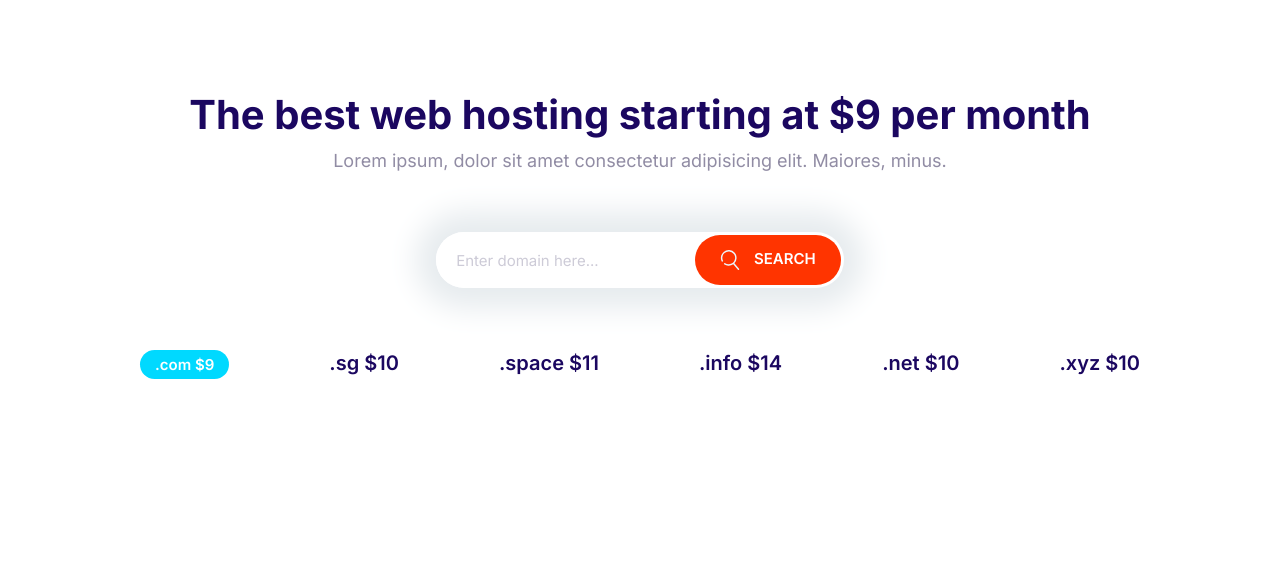
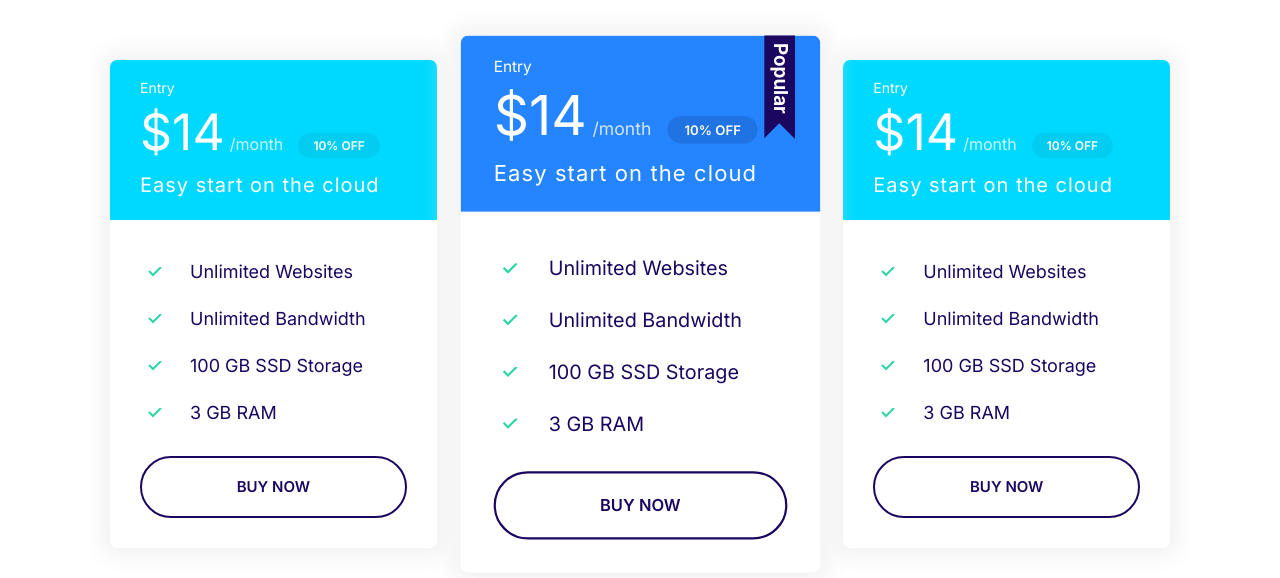
Before and after one commit to Lirac/webstar, a plain HTML site: page index.html in a window 1280 px wide. Drawn offline with Linux system fonts and the light colour scheme; a web font is replaced by a local one.

Commit message:
Adds plan block

```diff
--- a/css/styles.css
+++ b/css/styles.css
@@ -335,6 +335,10 @@ a {
   background: #02cdf1;
 }
 
+.card--primary .badge--primary {
+  background: #1f73e2;
+}
+
 .badge--small {
   font-size: 1.6rem;
   padding: 0.5rem 1.5rem;
@@ -346,6 +350,9 @@ a {
   }
 }
 /* Plans */
+.plan {
+  transition: transform .2s ease-out;
+}
 
 .plan__name {
   color: #fff;
@@ -376,6 +383,7 @@ a {
   margin-bottom: 2rem;
 }
 
+
 .plan--popular .card__header {
   position: relative;
 }
@@ -388,6 +396,10 @@ a {
   top: -6px;
   right: 5%;
 }
+
+.plan:hover {
+  transform: scale(1.05);
+}
 @media (min-width: 1024px) {
   .plan__name {
     font-size: 1.4rem;
@@ -399,6 +411,18 @@ a {
 
   .plan__billing-cycle {
     font-size: 1.6rem;
+  }
+
+  .plan .badge {
+    font-size: 1.2rem;
+  }
+
+  .plan--popular {
+    transform: scale(1.1);
+  }
+
+  .plan--popular:hover {
+    transform: scale(1.15);
   }
 }
 
@@ -745,7 +769,7 @@ a {
   display: flex;
   font-size: 2rem;
   font-weight: 600;
-  justify-content:flex-start;
+  justify-content: flex-start;
   flex-flow: wrap;
   row-gap: 2rem;
 }
@@ -762,3 +786,26 @@ a {
     flex-basis: auto;
   }
 }
+
+/* Plan block */
+
+.block-plan {
+  display: flex;
+  flex-flow: column wrap;
+  align-content: center;
+  row-gap: 6rem;
+}
+
+.block-plan .card {
+  max-width: 500px;
+}
+
+@media (min-width: 1024px) {
+  .block-plan {
+    flex-flow: row;
+  }
+  .block-plan .plan {
+    flex-basis: 30%;
+    margin: 0 2rem;
+  }
+}
--- a/index.html
+++ b/index.html
@@ -15,30 +15,67 @@
     <title>Document</title>
   </head>
   <body>
-    <section class="block container block-domain">
-      <header class="block__header">
-        <h2>The best web hosting starting at $9 per month</h2>
-        <p>
-          Lorem ipsum, dolor sit amet consectetur adipisicing elit. Maiores, minus.
-        </p>
-        <div class="input-group">
-          <input type="text" class="input" placeholder="Enter domain here..." />
-          <button class="btn btn--accent">
-            <svg class="icon icon--white">
-              <use xlink:href="images/sprite.svg#search"></use>
-            </svg>
-            Search
-          </button>
+    <section class="block container block-plan">
+      <div class="plan">
+        <div class="card card--secondary">
+          <header class="card__header">
+            <h3 class="plan__name">Entry</h3>
+            <span class="plan__price">$14</span>
+            <span class="plan__billing-cycle">/month</span>
+            <span class="badge badge--secondary badge--small">10% OFF</span>
+            <span class="plan__description">Easy start on the cloud</span>
+          </header>
+          <div class="card__body">
+            <ul class="list list--tick">
+              <li class="list__item">Unlimited Websites</li>
+              <li class="list__item">Unlimited Bandwidth</li>
+              <li class="list__item">100 GB SSD Storage</li>
+              <li class="list__item">3 GB RAM</li>
+            </ul>
+            <button class="btn btn--outline btn--block">Buy Now</button>
+          </div>
         </div>
-      </header>
-      <ul class="list block-domain__prices">
-        <li><span class="badge badge--secondary badge--small">.com $9</span></li>
-        <li>.sg $10</li>
-        <li>.space $11</li>
-        <li>.info $14</li>
-        <li>.net $10</li>
-        <li>.xyz $10</li>
-      </ul>
+      </div>
+      <div class="plan plan--popular">
+        <div class="card card--primary">
+          <header class="card__header">
+            <h3 class="plan__name">Entry</h3>
+            <span class="plan__price">$14</span>
+            <span class="plan__billing-cycle">/month</span>
+            <span class="badge badge--primary badge--small">10% OFF</span>
+            <span class="plan__description">Easy start on the cloud</span>
+          </header>
+          <div class="card__body">
+            <ul class="list list--tick">
+              <li class="list__item">Unlimited Websites</li>
+              <li class="list__item">Unlimited Bandwidth</li>
+              <li class="list__item">100 GB SSD Storage</li>
+              <li class="list__item">3 GB RAM</li>
+            </ul>
+            <button class="btn btn--outline btn--block">Buy Now</button>
+          </div>
+        </div>
+      </div>
+      <div class="plan">
+        <div class="card card--secondary">
+          <header class="card__header">
+            <h3 class="plan__name">Entry</h3>
+            <span class="plan__price">$14</span>
+            <span class="plan__billing-cycle">/month</span>
+            <span class="badge badge--secondary badge--small">10% OFF</span>
+            <span class="plan__description">Easy start on the cloud</span>
+          </header>
+          <div class="card__body">
+            <ul class="list list--tick">
+              <li class="list__item">Unlimited Websites</li>
+              <li class="list__item">Unlimited Bandwidth</li>
+              <li class="list__item">100 GB SSD Storage</li>
+              <li class="list__item">3 GB RAM</li>
+            </ul>
+            <button class="btn btn--outline btn--block">Buy Now</button>
+          </div>
+        </div>
+      </div>
     </section>
     <script src="js/main.js"></script>
   </body>
```
Also changed, not shown: components/plan-block.html (added, +62 -0 lines).
